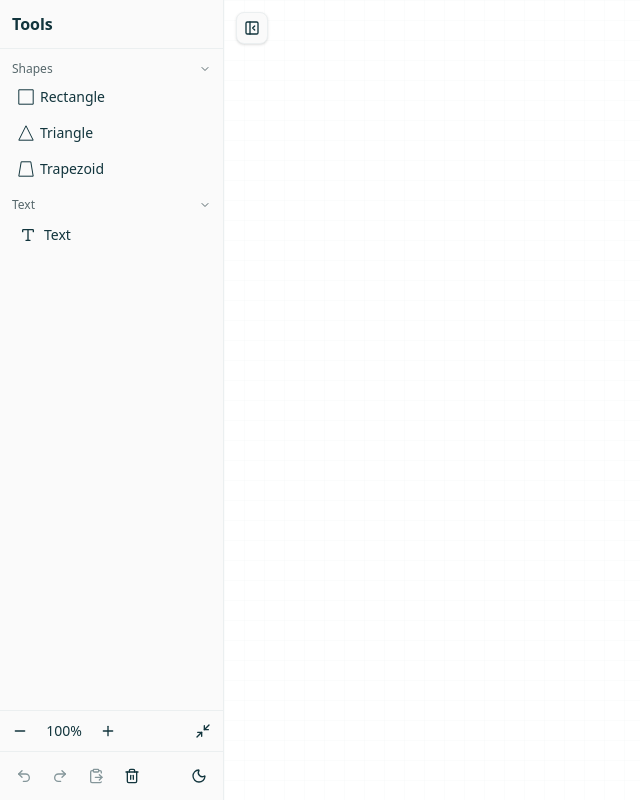
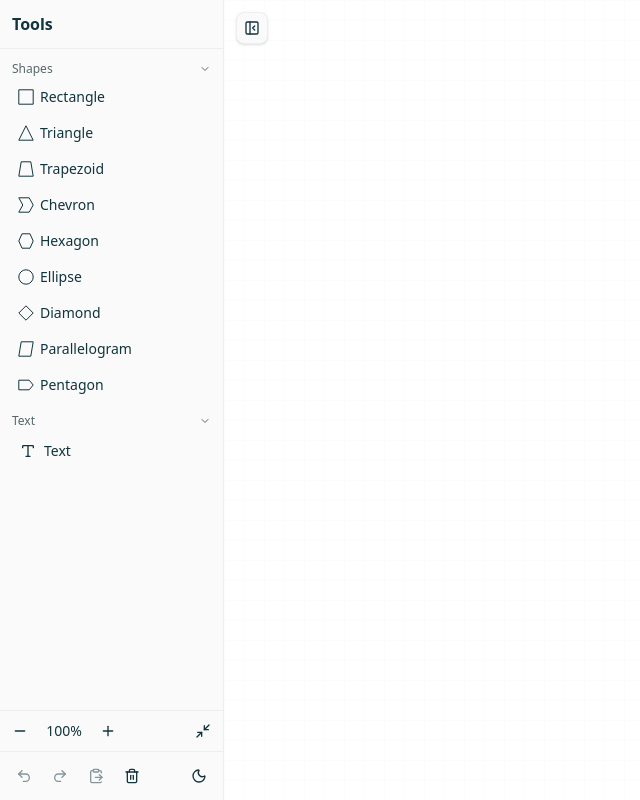
Before and after one commit to modell-aachen/SWT2526, a Vue app: page /edit in a window 1280 px wide. Shown: the whole page, without its empty margins (0-640 px from the left). Built offline with nearby package versions, Linux system fonts and the light colour scheme.

Commit message:
feat: adds more types of  shapes

```diff
--- a/src/components/ElementWrapper/ElementWrapper.vue
+++ b/src/components/ElementWrapper/ElementWrapper.vue
@@ -1,11 +1,29 @@
 <template>
-  <div class="absolute" :style="wrapperStyle" @mousedown.stop="handleMouseDown">
+  <!-- Outer container: positioned but NOT rotated -->
+  <div class="absolute" :style="containerStyle">
+    <!-- Context Bar (Outside rotation, always upright) -->
+    <div
+      v-if="selected"
+      class="absolute left-1/2 -translate-x-1/2"
+      style="top: -48px"
+    >
+      <ElementContextBar
+        :element="element"
+        @copy="$emit('copy')"
+        @duplicate="$emit('duplicate')"
+        @rotate="$emit('rotate')"
+        @delete="$emit('delete')"
+      />
+    </div>
+
+    <!-- Rotating wrapper -->
     <div
       class="w-full h-full"
-      :style="{ transform: `rotate(${element.rotation}deg)` }"
+      :style="rotationStyle"
+      @mousedown.stop="handleMouseDown"
     >
-      <!-- Render specific component based on type -->
-       <div class="overflow-hidden">
+      <!-- Content -->
+      <div class="w-full h-full overflow-hidden">
         <component
           :is="componentType"
           v-bind="componentProps"
@@ -28,20 +46,10 @@
           @mousedown.stop="handleResizeStart(handle, $event)"
         ></div>
       </div>
-    </div>
 
       <!-- Link indicator -->
       <ElementLink v-if="element.link && !selected" :link="element.link" />
-
-    <!-- Context Bar (Does NOT rotate with element, stays upright) -->
-    <ElementContextBar
-      v-if="selected"
-      :element="element"
-      @copy="$emit('copy')"
-      @duplicate="$emit('duplicate')"
-      @rotate="$emit('rotate')"
-      @delete="$emit('delete')"
-    />
+    </div>
   </div>
 </template>
 
@@ -111,11 +119,18 @@ const componentProps = computed(() => {
   return {}
 })
 
-const wrapperStyle = computed(() => ({
+// Outer container: positioned but NOT rotated
+const containerStyle = computed(() => ({
   left: `${props.element.x}px`,
   top: `${props.element.y}px`,
   width: `${props.element.width}px`,
   height: `${props.element.height}px`,
+}))
+
+// Inner rotating div
+const rotationStyle = computed(() => ({
+  transform: `rotate(${props.element.rotation}deg)`,
+  transformOrigin: 'center center',
 }))
 
 const handles: ResizeHandle[] = ['nw', 'n', 'ne', 'e', 'se', 's', 'sw', 'w']
--- a/src/components/Shapes/GenericShape.vue
+++ b/src/components/Shapes/GenericShape.vue
@@ -7,7 +7,22 @@
     preserveAspectRatio="none"
     style="overflow: visible"
   >
+    <!-- Ellipse uses a different SVG element -->
+    <ellipse
+      v-if="shapeType === 'ellipse'"
+      :data-testid="`${shapeType}-ellipse`"
+      cx="50"
+      cy="50"
+      rx="45"
+      ry="45"
+      :stroke="outline"
+      :fill="fill"
+      :stroke-width="strokeWeight"
+      vector-effect="non-scaling-stroke"
+    />
+    <!-- All other shapes use polygon -->
     <polygon
+      v-else
       :data-testid="`${shapeType}-polygon`"
       :points="points"
       :stroke="outline"
@@ -38,6 +53,16 @@ const points = computed(() => {
       return '50,5 95,95 5,95'
     case 'trapezoid':
       return '20,5 80,5 95,95 5,95'
+    case 'chevron':
+      return '5,5 70,5 95,50 70,95 5,95 30,50'
+    case 'hexagon':
+      return '25,5 75,5 95,50 75,95 25,95 5,50'
+    case 'diamond':
+      return '50,5 95,50 50,95 5,50'
+    case 'parallelogram':
+      return '20,5 95,5 80,95 5,95'
+    case 'pentagon':
+      return '5,20 5,80 70,80 95,50 70,20'
     default:
       return ''
   }
--- a/src/components/Sidebar/LeftBar/CollapsedSidebar.vue
+++ b/src/components/Sidebar/LeftBar/CollapsedSidebar.vue
@@ -45,6 +45,16 @@ defineEmits<{
   'clear-all': []
 }>()
 
-const shapes: ShapeType[] = ['rectangle', 'triangle', 'trapezoid']
+const shapes: ShapeType[] = [
+  'rectangle',
+  'triangle',
+  'trapezoid',
+  'chevron',
+  'hexagon',
+  'ellipse',
+  'diamond',
+  'parallelogram',
+  'pentagon',
+]
 const elementsStore = useElementsStore()
 </script>
--- a/src/components/Sidebar/LeftBar/ExpandedSidebar.vue
+++ b/src/components/Sidebar/LeftBar/ExpandedSidebar.vue
@@ -48,6 +48,16 @@ defineEmits<{
   'clear-all': []
 }>()
 
-const shapes: ShapeType[] = ['rectangle', 'triangle', 'trapezoid']
+const shapes: ShapeType[] = [
+  'rectangle',
+  'triangle',
+  'trapezoid',
+  'chevron',
+  'hexagon',
+  'ellipse',
+  'diamond',
+  'parallelogram',
+  'pentagon',
+]
 const elementsStore = useElementsStore()
 </script>
--- a/src/stores/elements/elements.ts
+++ b/src/stores/elements/elements.ts
@@ -1,5 +1,6 @@
 import { defineStore } from 'pinia'
 import type { CanvasElement, ShapeElement, TextElement } from '@/types/Element'
+import type { ShapeType } from '@/types/ShapeType'
 
 const MAX_HISTORY_SIZE = 50
 
@@ -86,11 +87,7 @@ export const useElementsStore = defineStore('elements', {
       this.saveSnapshot()
     },
 
-    addShape(
-      shapeType: 'rectangle' | 'triangle' | 'trapezoid',
-      x: number = 100,
-      y: number = 100
-    ) {
+    addShape(shapeType: ShapeType, x: number = 100, y: number = 100) {
       const newShape: ShapeElement = {
         id: `shape-${this.nextId++}`,
         type: 'shape',
@@ -151,9 +148,12 @@ export const useElementsStore = defineStore('elements', {
     },
 
     updateElement(id: string, updates: Partial<CanvasElement>) {
-      const element = this.elements.find((e) => e.id === id)
-      if (element) {
-        Object.assign(element, updates)
+      const index = this.elements.findIndex((e) => e.id === id)
+      if (index !== -1) {
+        this.elements[index] = {
+          ...this.elements[index],
+          ...updates,
+        } as CanvasElement
       }
     },
 
--- a/src/types/Element.ts
+++ b/src/types/Element.ts
@@ -1,3 +1,5 @@
+import type { ShapeType } from './ShapeType'
+
 export type ElementType = 'shape' | 'text'
 
 export interface BaseElement {
@@ -14,7 +16,7 @@ export interface BaseElement {
 
 export interface ShapeElement extends BaseElement {
   type: 'shape'
-  shapeType: 'rectangle' | 'triangle' | 'trapezoid'
+  shapeType: ShapeType
   fill: string
   outline: string
   strokeWeight: number
--- a/src/types/ShapeType.ts
+++ b/src/types/ShapeType.ts
@@ -1 +1,10 @@
-export type ShapeType = 'rectangle' | 'triangle' | 'trapezoid'
+export type ShapeType =
+  | 'rectangle'
+  | 'triangle'
+  | 'trapezoid'
+  | 'chevron'
+  | 'hexagon'
+  | 'ellipse'
+  | 'diamond'
+  | 'parallelogram'
+  | 'pentagon'
--- a/src/utils/elementTransforms.ts
+++ b/src/utils/elementTransforms.ts
@@ -98,7 +98,11 @@ export function calculateNewElementState(
   }
 
   // Convert center shift back to global space
-  const globalShift = toGlobalShift(localCenterShiftX, localCenterShiftY, rotation)
+  const globalShift = toGlobalShift(
+    localCenterShiftX,
+    localCenterShiftY,
+    rotation
+  )
 
   return {
     x: center.x + globalShift.x - newWidth / 2,
--- a/src/views/EditPage/EditPage.vue
+++ b/src/views/EditPage/EditPage.vue
@@ -109,7 +109,7 @@ const handleResize = (
   elementsStore.updateElement(id, newState)
 }
 
-const handleElementRotate = (id: string, currentRotation: number) => {
+const handleElementRotate = async (id: string, currentRotation: number) => {
   elementsStore.updateElement(id, { rotation: (currentRotation + 90) % 360 })
   elementsStore.saveSnapshot()
 }
```
Also changed, not shown: 2 other files (tests, documents, lock files or other folders). Lines whose indentation alone changed are shown as unchanged.
